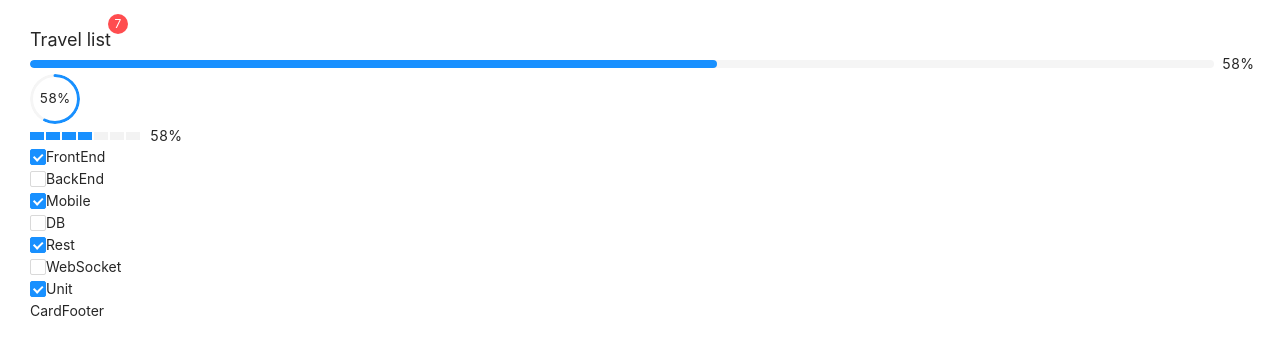
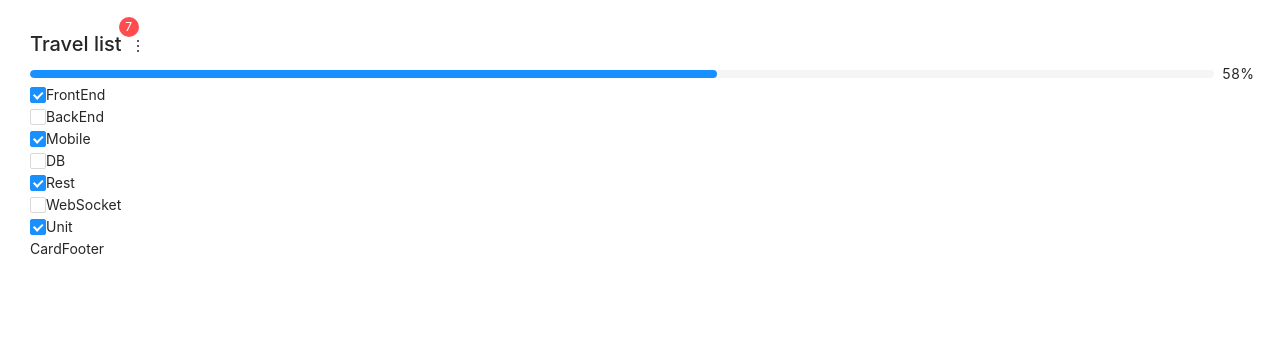
Before and after one commit to sshaporov/mytasks-frontend, a React (Create React App) app: page / in a window 1280 px wide. Shown: the top 354 px of the page. Built offline with nearby package versions, Linux system fonts and the light colour scheme.

Commit message:
refactoring CardHeader (dropdown and progress bar)

```diff
--- a/src/components/cardTasks/CardTasks.tsx
+++ b/src/components/cardTasks/CardTasks.tsx
@@ -31,7 +31,7 @@ export const CardTasks: React.FC<CardTasksPropsType> = React.memo((
   return (
     <div>
       <CardHeader cardName={'Travel list'} taskCount={tasks.length}/>
-      <CardProgressBar progress={countTaskProgress()} taskCount={tasks.length}/>
+      <CardProgressBar progress={ countTaskProgress() }/>
 
       {tasks.map(t =>
         <Task
--- a/src/components/cardTasks/cardHeader/CardHeader.module.css
+++ b/src/components/cardTasks/cardHeader/CardHeader.module.css
@@ -1,3 +1,8 @@
 .cardText {
-    font-size: 18px;
+    font-size: 20px;
+    font-weight: 500;
 }
+.dropdownBtn {
+    outline: none;
+    border: black;
+}
--- a/src/components/cardTasks/cardHeader/CardHeader.tsx
+++ b/src/components/cardTasks/cardHeader/CardHeader.tsx
@@ -1,7 +1,8 @@
 import {DEV_VERSION} from '../../../config'
 import React from 'react'
-import { Badge } from 'antd'
+import { Badge, Button, Dropdown, Menu } from 'antd'
 import s from './CardHeader.module.css'
+import { PlusOutlined, EditOutlined, InboxOutlined, DeleteOutlined, EllipsisOutlined } from '@ant-design/icons'
 
 export type CardHeaderPropsType = {
   cardName: string
@@ -15,11 +16,37 @@ export const CardHeader: React.FC<CardHeaderPropsType> = React.memo((
 ) => {
   DEV_VERSION && console.log('CardHeader')
 
+  const menu = (
+    <Menu onClick={() => {}}>
+      <Menu.Item key="1" icon={<PlusOutlined />}>
+        Add
+      </Menu.Item>
+      <Menu.Item key="2" icon={<EditOutlined />}>
+        Edit
+      </Menu.Item>
+      <Menu.Item key="3" icon={<InboxOutlined />}>
+        Archive
+      </Menu.Item>
+
+      <Menu.Divider/>
+
+      <Menu.Item key="4" danger icon={<DeleteOutlined />}>
+        Remove
+      </Menu.Item>
+    </Menu>
+  );
+
   return (
    <div>
+
      <Badge count={taskCount} offset={[7, -7]}>
        <div className={s.cardText}>{cardName}</div>
      </Badge>
+
+     <Dropdown overlay={menu} >
+       <Button icon={<EllipsisOutlined rotate={90}/>} type={'text'} shape={'circle'}/>
+     </Dropdown>
+
    </div>
   )
 })
--- a/src/components/cardTasks/cardProgressBar/CardProgressBar.tsx
+++ b/src/components/cardTasks/cardProgressBar/CardProgressBar.tsx
@@ -4,22 +4,13 @@ import {DEV_VERSION} from '../../../config';
 
 export type CardProgressBarPropsType = {
   progress: number
-  taskCount: number
 }
 export const CardProgressBar: React.FC<CardProgressBarPropsType> = React.memo((
   {
     progress,
-    taskCount
   }
 ) => {
   DEV_VERSION && console.log('CardProgressBar')
 
-  return (
-    <div>
-      <Progress percent={progress} />
-      <Progress type="circle" percent={progress} width={50}/>
-      <div></div>
-      <Progress percent={progress} steps={taskCount} />
-    </div>
-  )
+  return <Progress percent={progress} showInfo/>
 })
```
